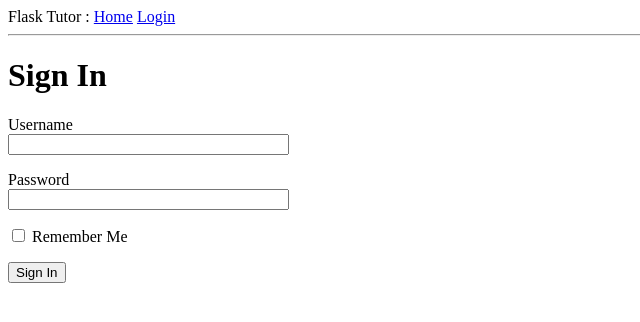
After one commit to nhamtybv/flask_tutor, a Flask app: page /login in a window 1280 px wide. The commit adds this page. Shown: the top 322 px of the page, without its empty margins (0-640 px from the left). Run offline with Flask 2, Linux system fonts and the light colour scheme.

Commit message:
Chapter03: add login form.

```diff
--- a/app/__init__.py
+++ b/app/__init__.py
@@ -1,5 +1,7 @@
 from flask import Flask
+from config import Config
 
 app = Flask(__name__)
+app.config.from_object(Config)
 
 from app import routes
--- /dev/null
+++ b/app/forms.py
@@ -0,0 +1,9 @@
+from flask_wtf import FlaskForm
+from wtforms import StringField, PasswordField, BooleanField, SubmitField
+from wtforms.validators import DataRequired
+
+class LoginForm(FlaskForm):
+    username = StringField('Username', validators=[DataRequired()])
+    password = PasswordField('Password', validators=[DataRequired()])
+    remember_me = BooleanField('Remember Me')
+    submit = SubmitField('Sign In')
--- a/app/routes.py
+++ b/app/routes.py
@@ -1,5 +1,6 @@
-from flask import render_template
+from flask import render_template, flash, redirect
 from app import app
+from app.forms import LoginForm
 
 @app.route('/')
 @app.route('/index')
@@ -16,3 +17,11 @@ def index():
         }
     ]
     return render_template('index.html', title='Home', user=user, posts=posts)
+
+@app.route('/login', methods=['GET','POST'])
+def login():
+    form = LoginForm()
+    if form.validate_on_submit():
+        flash('Login requested for user {}, remember_me={}'.format(form.username.data, form.remember_me.data))
+        return redirect('/index')
+    return render_template('login.html', title="Sign In", form=form)
--- a/app/templates/base.html
+++ b/app/templates/base.html
@@ -8,8 +8,21 @@
         {% endif %}
     </head>
     <body>
-        <div>Flask Tutor : <a href="/">Home</a></div>
+        <div>
+            Flask Tutor :
+            <a href="/">Home</a>
+            <a href="/login">Login</a>
+        </div>
         <hr>
+        {% with messages = get_flashed_messages() %}
+        {% if messages %}
+        <ul>
+            {% for message in messages %}
+            <li>{{ message }}</li>
+            {% endfor %}
+        </ul>
+        {% endif %}
+        {% endwith %}
         <div>
             {% block content %}
             {% endblock %}
--- /dev/null
+++ b/app/templates/login.html
@@ -0,0 +1,29 @@
+{% extends "base.html" %}
+
+{% block content %}
+    <h1>Sign In</h1>
+    <form action="" method="POST" novalidate>
+        {{ form.hidden_tag() }}
+        <p>
+            {{ form.username.label }}<br>
+            {{ form.username(size=32) }}<br>
+            {% for error in form.username.errors %}
+            <span>[{{ error }}]</span>
+            {% endfor %}
+        </p>
+        <p>
+            {{ form.password.label }}<br>
+            {{ form.password(size=32) }}<br>
+            {% for error in form.password.errors %}
+            <span>[{{ error }}]</span>
+            {% endfor %}
+        </p>
+        <p>
+            {{ form.remember_me() }}
+            {{ form.remember_me.label }}
+        </p>
+        <p>
+            {{ form.submit() }}
+        </p>
+    </form>
+{% endblock %}
--- /dev/null
+++ b/config.py
@@ -0,0 +1,4 @@
+import os
+
+class Config(object):
+    SECRET_KEY =  os.environ.get('SECRECT_KEY') or '%$@#@GH883424@!$#*&%$21EW232h12jQ@d$$#212434*%'
```
